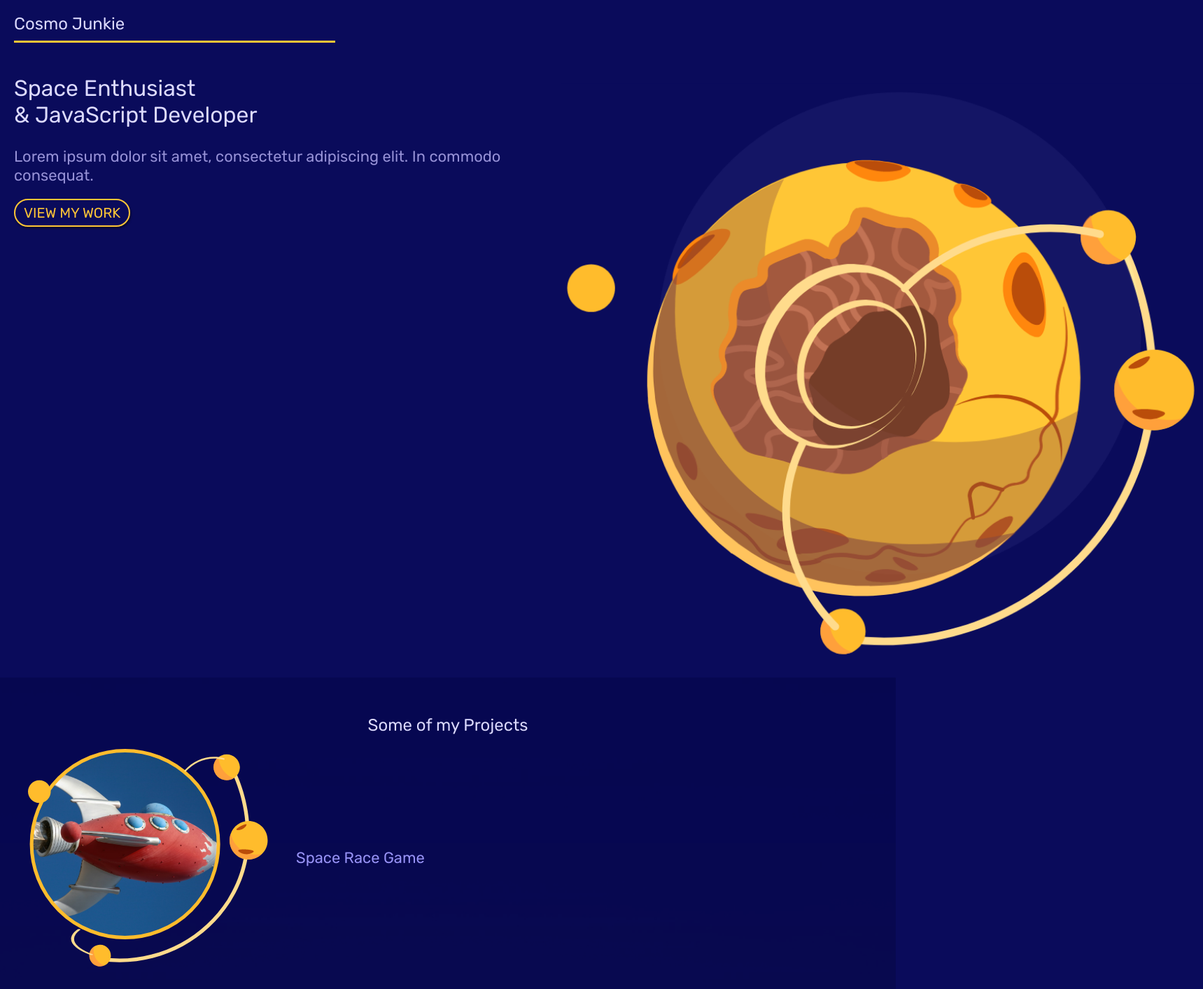
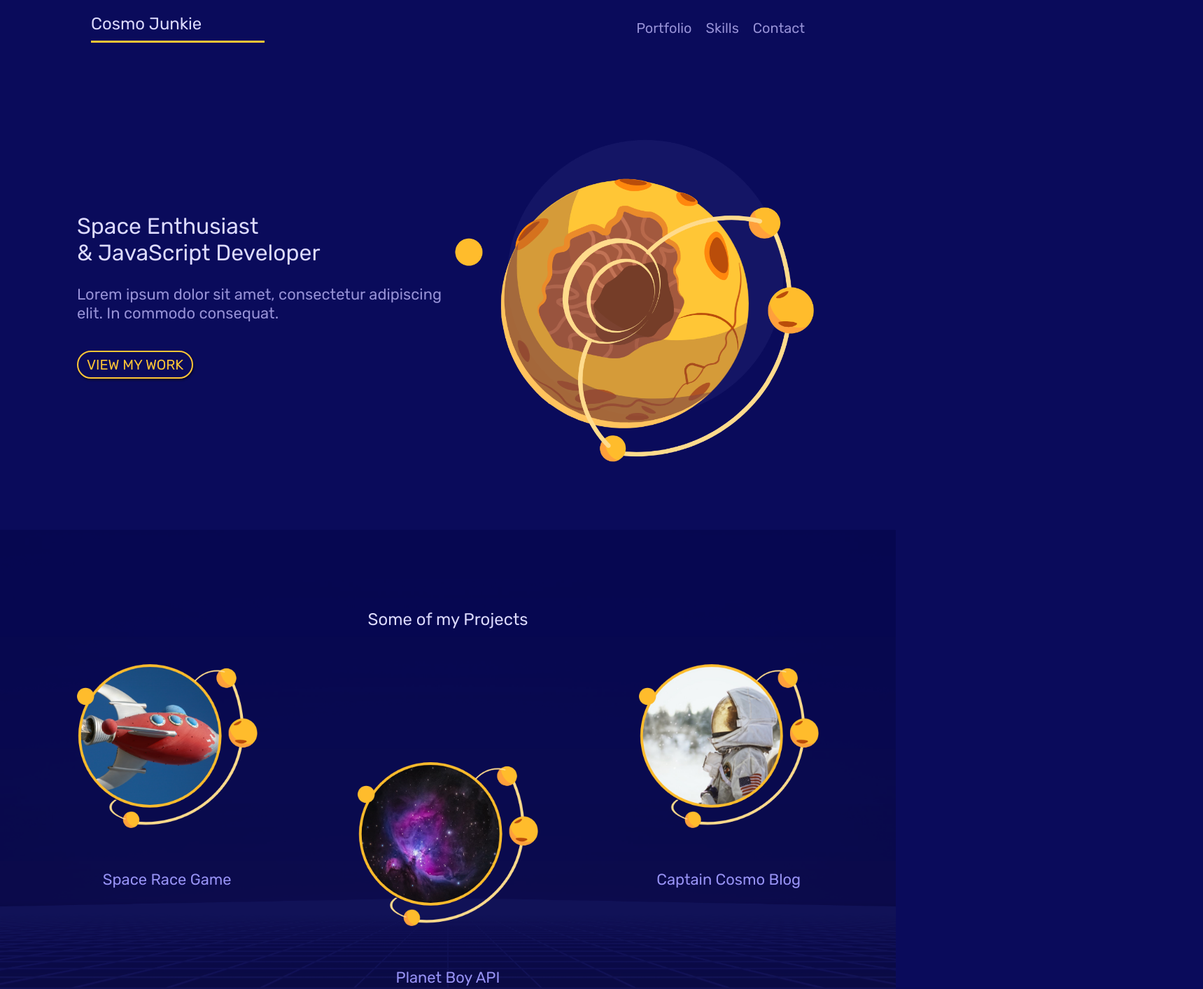
Before and after one commit to ravinwashere/30-days-of-css, a plain HTML site: page Cosmo-Junkie/index.html in a window 1280 px wide. Shown: the top 1413 px of the page at 70% size, 1719 px wide, since content can reach past the window. Drawn offline with Linux system fonts and the light colour scheme.

Commit message:
finish project

```diff
--- a/Cosmo-Junkie/index.html
+++ b/Cosmo-Junkie/index.html
@@ -64,8 +64,8 @@
         <h4>Flutter</h4>
       </li>
     </ul>
-    <p class="leading">Lorem ipsum dolor sit amet, consectetur adipiscing elit. Nunc fringilla lacus diam. Mauris
-      fringilla consectetur nibh, sit amet tempus augue.</p>
+    <!-- <p class="leading">Lorem ipsum dolor sit amet, consectetur adipiscing elit. Nunc fringilla lacus diam. Mauris
+      fringilla consectetur nibh, sit amet tempus augue.</p> -->
   </section>
   <section id="contact">
     <h3>Get In Touch</h3>
--- a/Cosmo-Junkie/styles.css
+++ b/Cosmo-Junkie/styles.css
@@ -235,20 +235,52 @@ footer img {
 
 
 
-
-
-
-
-
-
-
-
-
-
-
 /* small tablet styles */
 @media screen and (min-width: 620px){
 
+    .welcome-text {
+        grid-column: 1/5;
+    }
+
+    .welcome-img {
+        grid-column: 5/9;
+    }
+
+    .welcome-img img {
+        width: 100%;
+    }
+
+    .projects {
+        margin-top: 40px;
+    }
+
+    .projects a {
+        grid-column: span 4;
+        display: block;
+        margin: 20px 0;
+    }
+
+    .projects a:last-child{
+        grid-column: 3/7;
+    }
+
+    .projects a * {
+        margin: 10px 20%;
+        max-width: 60%;
+
+    }
+
+    .projects h4 {
+        text-align: center;
+    }
+
+    #skills {
+        padding: 30px 100px;
+    }
+
+    footer {
+        background-size: 20%;
+    }
 }
 
 /* large tablet & laptop styles */
@@ -258,7 +290,83 @@ footer img {
         font-size: 18px;
 
     }
+
+    .grid {
+        width: 100%;
+        max-width: 1060px;
+        margin: 0 auto;
+        box-sizing: border-box;
+    }
+
+    .leading {
+        margin: 20px 0;
+    }
+
+    .site-nav {
+        padding: 0 20px;
+    }
+
+    .site-nav h1 {
+        grid-column: 1/3;
+    }
+
+    .site-nav ul {
+        display: flex;
+        grid-column: 6/9;
+        justify-content: flex-end;
+        align-self: center;
+    }
+
+    .site-nav li {
+        margin-left: 20px;
+    }
+
+    .welcome-text {
+        align-self: center;
+    }
+
+    #welcome {
+        padding-bottom: 40px;
+    }
+
+    .projects a:nth-child(1) {
+        grid-column: 2/4;
+    }
+
+    .projects a:nth-child(2) {
+        grid-column: 4/6;
+        padding-top: 140px;
+    }
+
+    .projects a:nth-child(3) {
+        grid-column: 6/8;
+    }
+
+    .projects a *{
+        max-width: 80%;
+        margin: 10px 10%;
+    }
+
+    #skills {
+        padding: 30px 20px;
+    }
+
+    #skills ul {
+        margin: 40px auto;
+    }
+
+    #skills li {
+        grid-column: span 2;
+    }
+
+    footer {
+        padding: 40px 20px;
+        background-size: 25%;
+    }
+
+
 }
+
 
 /* desktop styles */
 @media screen and (min-width: 1200px){
@@ -267,4 +375,31 @@ footer img {
         font-size: 20px;
     }
 
+    #welcome, #portfolio, #skills, #contact {
+        padding: 90px 0;
+    }
+
+    .projects a:nth-child(1) {
+        grid-column: 1/3;
+    }
+
+
+    .projects a:nth-child(3) {
+        grid-column: 7/9;
+    }
+
+    .projects a *{
+        max-width: 100%;
+        margin: 30px 0;
+    }
+
+    footer {
+        padding: 80px 0;
+        background-size: 30%;
+    }
+
+    footer img {
+        width: 30px;
+    }
+
 }
```
